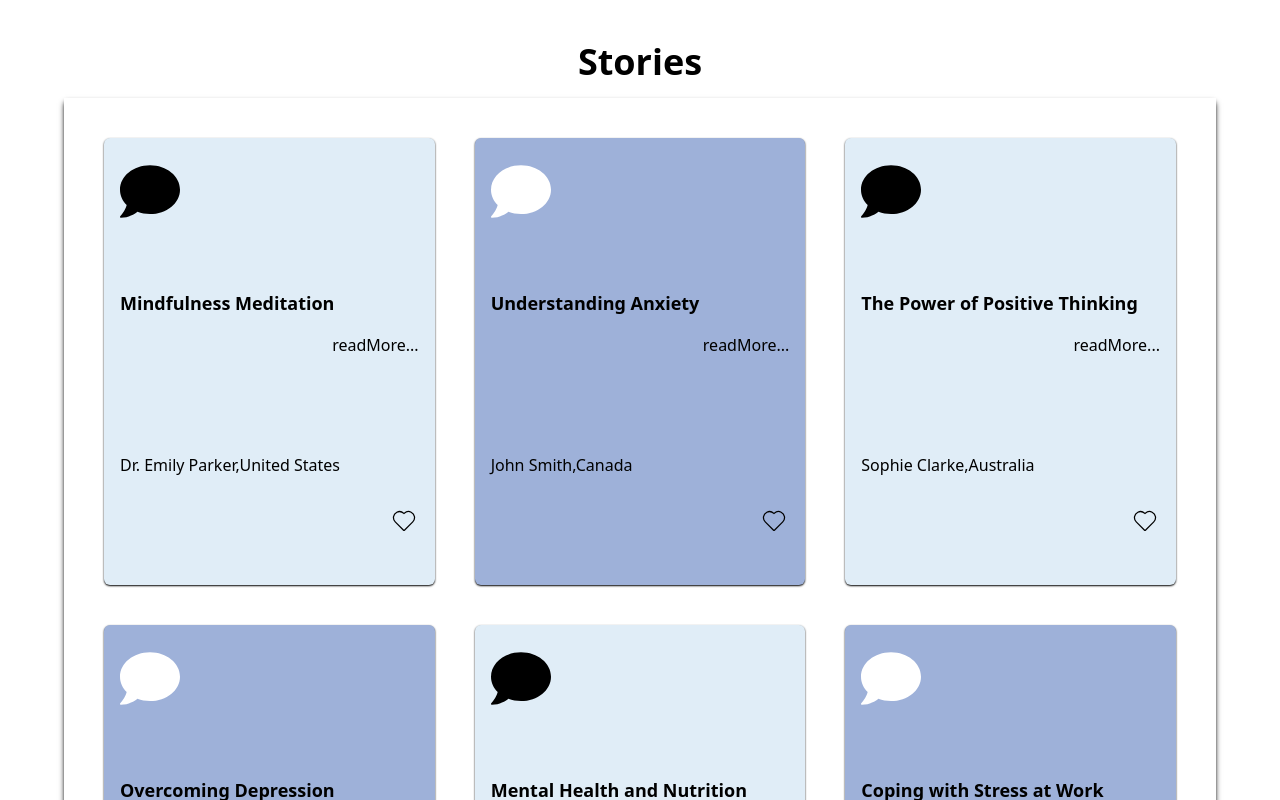
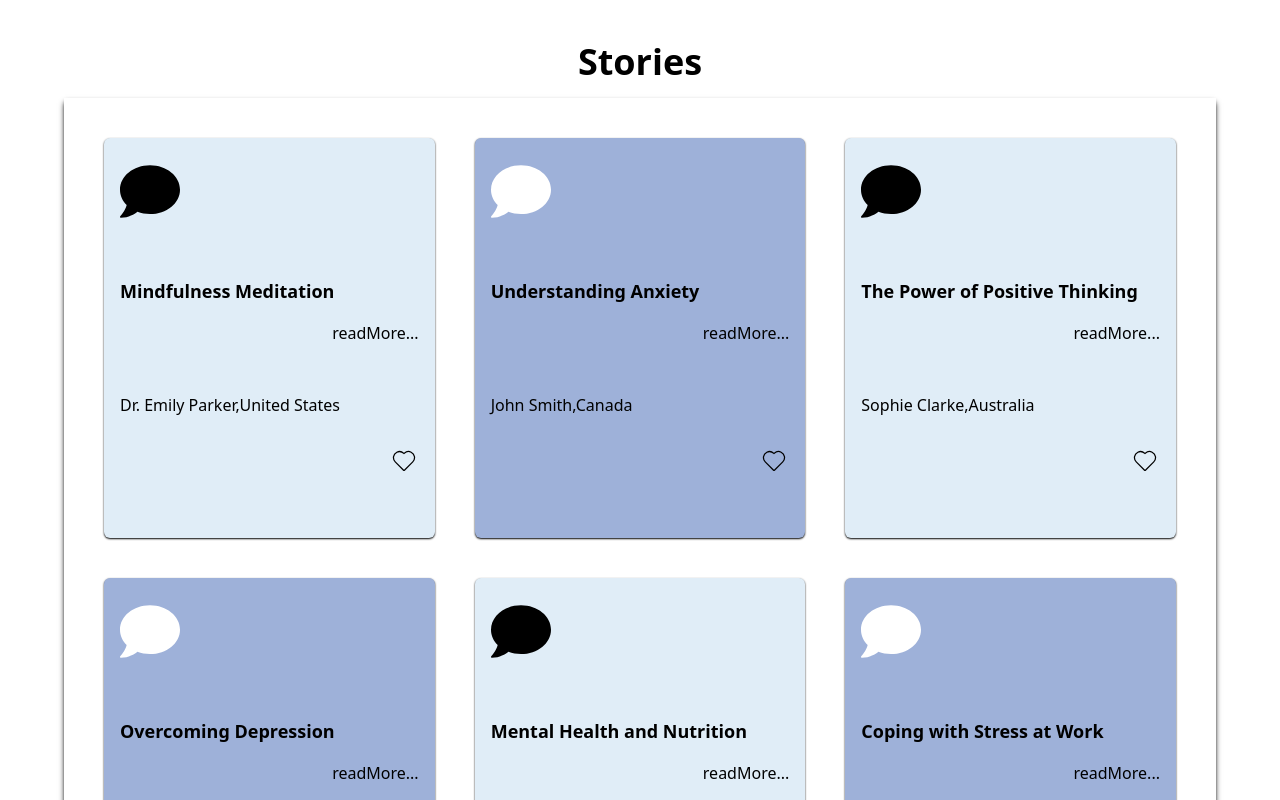
Before and after one commit to gunavardhan27/Ethos-Health, a React (Create React App) app: page / in a window 1280 px wide. Shown: the part 3080-3880 px from the top of the page. Built offline with nearby package versions, Linux system fonts and the light colour scheme; the HTML template or start-up script is replaced by a standard one.

Commit message:
changed-sizing

```diff
--- a/src/comonents/Story.jsx
+++ b/src/comonents/Story.jsx
@@ -148,11 +148,11 @@ export default function Story(){
             <h1 className="text-4xl font-bold">Stories</h1>
             <div className="grid grid-cols-3 items-center justify-center w-[90%] mt-4 shadow-black shadow-md gap-10 p-10">
                 {currentArticles.map((article)=>(
-                    <div className={`min-h-[447px] flex flex-col items-left p-4 justify-start gap-4 shadow-black shadow-sm rounded-md
+                    <div className={`min-h-[400px] flex flex-col items-left p-4 justify-start gap-4 shadow-black shadow-sm rounded-md
                     ${article.id%2 ? 'bg-[#9EB1D9]' : 'bg-[#E0EDF7]'}`}>
-                        <FaComment className={`w-[60px] h-[75px] ${article.id%2 ? 'text-white' : 'text-black'} mb-11 `} />
+                        <FaComment className={`w-[60px] h-[75px] ${article.id%2 ? 'text-white' : 'text-black'} mb-8 `} />
                         <p className="text-lg font-semibold">{article.title}</p>
-                        <button className="text-right mb-20">readMore...</button>
+                        <button className="text-right mb-8">readMore...</button>
                         <p>{article.name},{article.country}</p>
                         <p className="flex flex-row items-end justify-end">
                         <CiHeart className="w-[30px] h-[40px] mt-2" />
```
